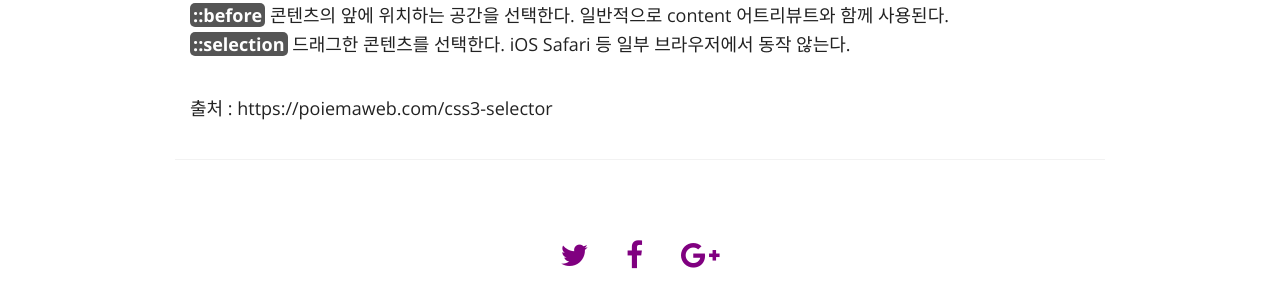
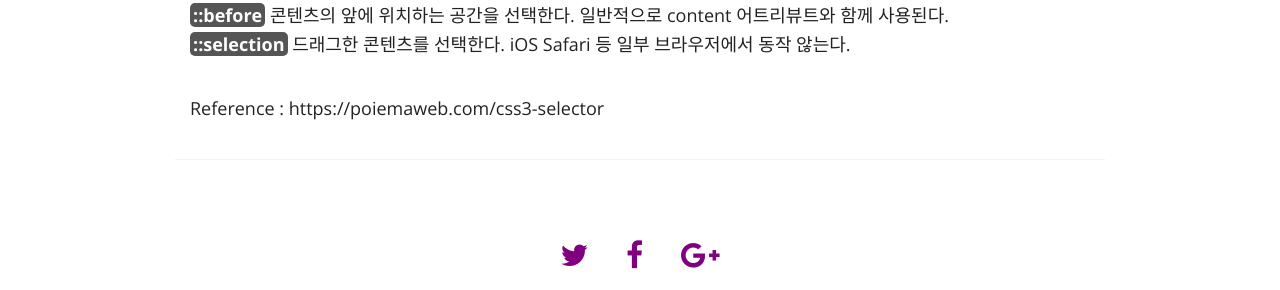
Before and after one commit to lsh58/lsh58.github.io, a Jekyll site: the page built from _posts/2020-02-18-CSS_선택자.md, in a window 1280 px wide and 900 px high, scrolled down 4152 px. Shown: the part 164-454 px from the top of the window. Built offline with Jekyll 4.4.1, drawn with Linux system fonts in a browser that asks for light colours; nearby versions of some CDN libraries; comment, search, counter and statistics services are not loaded.

Commit message:
Update 2020-02-18-CSS_선택자.md

```diff
--- a/_posts/2020-02-18-CSS_선택자.md
+++ b/_posts/2020-02-18-CSS_선택자.md
@@ -143,4 +143,4 @@ CSS 표준에 의해 미리 정의된 이름이 있기 때문에 임의의 이
 <span class="gray">::before</span> 콘텐츠의 앞에 위치하는 공간을 선택한다. 일반적으로 content 어트리뷰트와 함께 사용된다.
 <span class="gray">::selection</span> 드래그한 콘텐츠를 선택한다. iOS Safari 등 일부 브라우저에서 동작 않는다.
 
-출처 : https://poiemaweb.com/css3-selector
+Reference : https://poiemaweb.com/css3-selector
```
